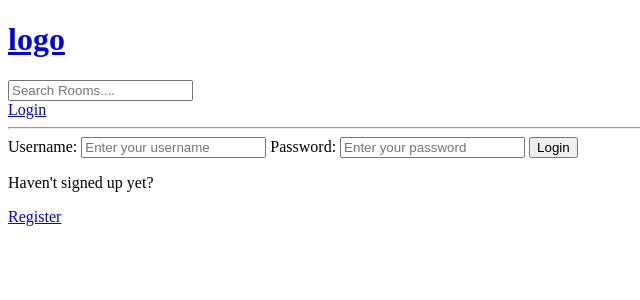
After one commit to ankurjava12/django-tutorial, a Django app: page /login/ in a window 1280 px wide. The commit adds this page. Shown: the top 300 px of the page, without its empty margins (0-640 px from the left). Run offline with Django 5.2, Linux system fonts and the light colour scheme.

Commit message:
add some features

```diff
--- a/base/templates/base/home.html
+++ b/base/templates/base/home.html
@@ -29,8 +29,11 @@
     <div>
       {% for room in rooms %}
       <div>
+        {% if request.user == room.host %}
         <a href="{% url 'update-room' room.id %}">Edit</a>
         <a href="{% url 'delete-room' room.id %}">Delete</a>
+        {% endif %}
+
         <span>@{{room.host.username}}</span>
         <h5>{{room.id}} -- <a href="{% url 'room' room.id %}">{{room.name}}</a></h5>
         <small>{{room.topic.name}}</small>
--- /dev/null
+++ b/base/templates/base/login_register.html
@@ -0,0 +1,33 @@
+{% extends 'main.html' %}
+
+{% block content %}
+
+{% if page == 'login' %}
+<div>
+    <form method="POST" action="">
+        {% csrf_token %}
+        <label for="username">Username:</label>
+        <input type="text" name="username" placeholder="Enter your username">
+
+        <label for="password">Password:</label>
+        <input type="password" name="password" placeholder="Enter your password">
+
+        <input type="submit" value="Login">
+    </form>
+    <p>Haven't signed up yet?</p>
+    <a href="{% url 'register' %}">Register</a>
+</div>
+{% else %}
+<div>
+    <form method="POST" action="">
+        {% csrf_token %}
+
+
+        <input type="submit" value="Register">
+        <p>Already signed up yet?</p>
+    <a href="{% url 'login' %}">Login</a>
+    </form>
+</div>
+{% endif %}
+
+{% endblock content %}
--- a/base/urls.py
+++ b/base/urls.py
@@ -4,6 +4,10 @@ from . import views
 
 
 urlpatterns = [
+    path('login/', views.loginPage, name="login"),
+    path('logout/', views.logoutUser, name="logout"),
+    path('register/', views.registerPage, name="register"),
+
     path('', views.home, name="home"),
     path('room/<str:pk>/', views.room, name="room"),
     path('create-room/', views.createRoom, name="create-room"),
--- a/base/views.py
+++ b/base/views.py
@@ -1,6 +1,10 @@
 from django.shortcuts import render, redirect
+from django.contrib import messages
+from django.contrib.auth.decorators import login_required
 from django.http import HttpResponse
 from django.db.models import Q
+from django.contrib.auth.models import User
+from django.contrib.auth import authenticate, login, logout
 from .models import Room, Topic
 from .forms import RoomForm
 
@@ -11,6 +15,39 @@ from .forms import RoomForm
 #     {'id': 2, 'name': 'Design with me'},
 #     {'id': 3, 'name': 'Frontend developer'},
 # ]
+
+
+def loginPage(request):
+    page = 'login'
+    if request.user.is_authenticated:
+        return redirect('home')
+    if request.method == 'POST':
+        username = request.POST.get('username')
+        password = request.POST.get('password')
+        try:
+            user = User.objects.get(username = username)
+        except:
+            messages.error(request, "User does not exist")
+        user =  authenticate(request, username = username, password = password)
+        if user is not None:
+            login(request,user)
+            # print("Username:", username)
+            # print("Password", password)
+            return redirect('home')
+        else:
+            messages.error(request, "Username or password incorrect")
+    context = {'page' : page}
+    return render(request, 'base/login_register.html', context)
+
+
+def logoutUser(request):
+    logout(request)
+    return redirect('home')
+
+def registerPage(request):
+    page = 'register'
+    return render(request, 'base/login_register.html')
+
 
 def home(request):
     q = request.GET.get('q') if request.GET.get('q') != None else ''
@@ -29,6 +66,8 @@ def room(request,pk):
     context = {'room': room}
     return render(request, 'base/room.html', context)
 
+
+@login_required(login_url='login')
 def createRoom(request):
     form = RoomForm()
 
@@ -40,9 +79,13 @@ def createRoom(request):
     context = {'form' : form}
     return render(request, 'base/room_form.html', context)
 
+
+@login_required(login_url='login')
 def updateRoom(request, pk):
     room = Room.objects.get(id=pk)
     form = RoomForm(instance=room)
+    if request.user != room.host:
+        return HttpResponse("You are not allowed here!")
     if request.method == 'POST':
         form = RoomForm(request.POST, instance=room)
         if form.is_valid:
@@ -51,8 +94,12 @@ def updateRoom(request, pk):
     context = {'form' : form}
     return render(request, 'base/room_form.html', context)
 
+
+@login_required(login_url='login')
 def deleteRoom(request, pk):
     room = Room.objects.get(id = pk)
+    if request.user != room.host:
+        return HttpResponse("You are not allowed here!")
     if request.method == 'POST':
         room.delete()
         return redirect('home')
--- a/templates/main.html
+++ b/templates/main.html
@@ -1,17 +1,30 @@
 <!DOCTYPE html>
 <html lang="en">
+
 <head>
     <meta charset="UTF-8">
     <meta name="viewport" content="width=device-width, initial-scale=1.0">
     <title>studybud</title>
 </head>
+
 <body>
 
     {% include 'navbar.html' %}
+
+    <!-- messages start here -->
+    {% if messages %}
+    <ul class="messages">
+        {% for message in messages %}
+        <li>{{ message }}</li>
+        {% endfor %}
+    </ul>
+    {% endif %}
+    <!-- messages end here -->
 
     {% block content %}
 
     {% endblock content %}
 
 </body>
+
 </html>
--- a/templates/navbar.html
+++ b/templates/navbar.html
@@ -4,4 +4,11 @@
 <form method="GET" action="{% url 'home' %}">
     <input type="text" name="q" placeholder="Search Rooms....">
 </form>
+
+{% if request.user.is_authenticated %}
+<a href="{% url 'logout' %}">Logout</a>
+{% else %}
+<a href="{% url 'login' %}">Login</a>
+{% endif %}
+
 <hr>
```
Also changed, not shown: db.sqlite3.
